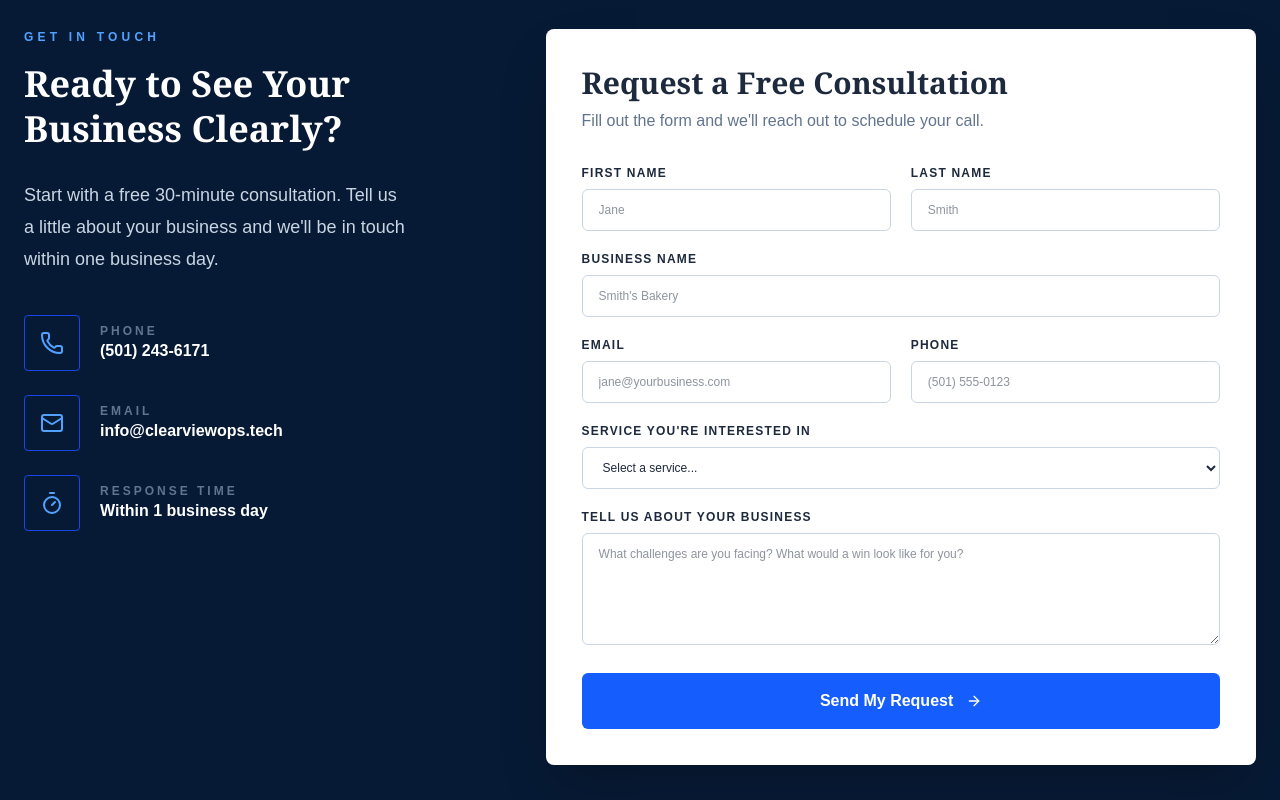
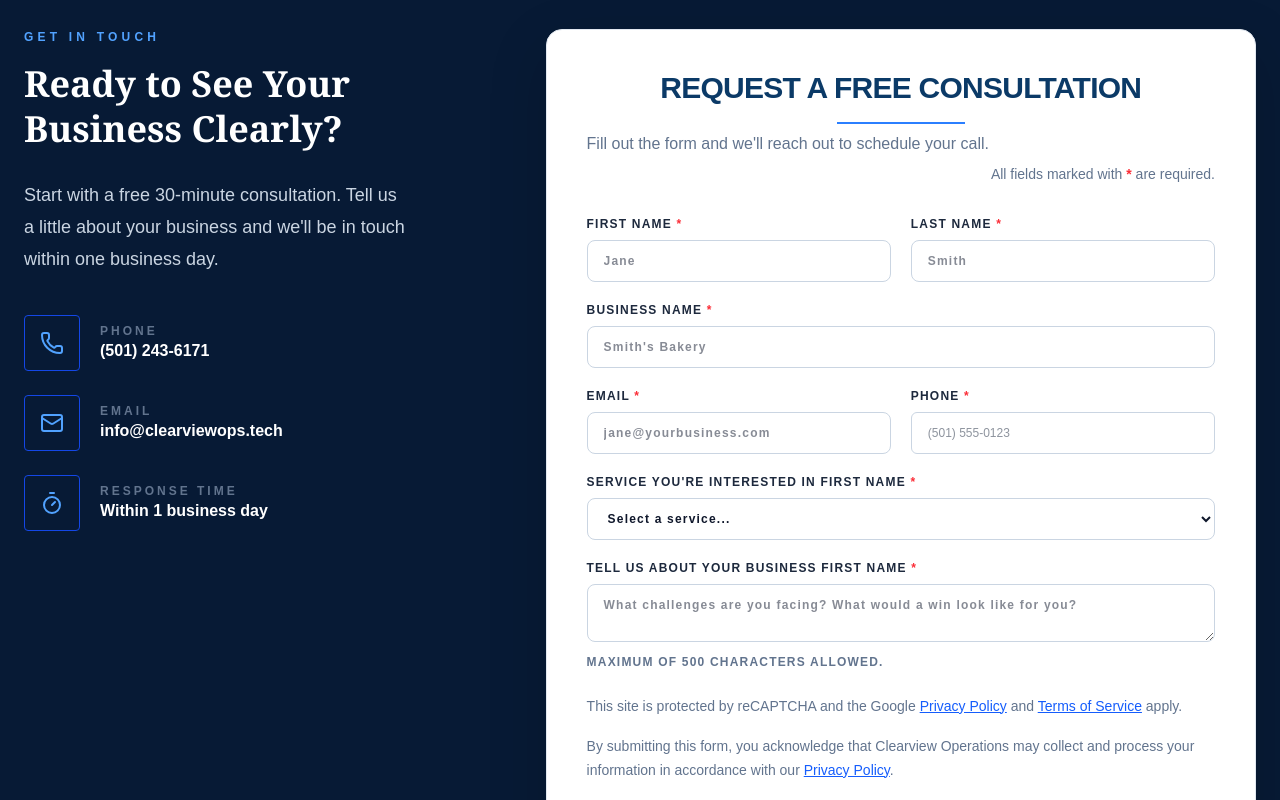
Before and after one commit to Mickey-Bancie/clearview-operations, a Next.js app: page / in a window 1280 px wide. Shown: the part 4980-5780 px from the top of the page. Built offline with nearby package versions, Linux system fonts and the light colour scheme.

Commit message:
Fixed contact form

```diff
--- a/app/page.tsx
+++ b/app/page.tsx
@@ -516,64 +516,69 @@ customer experiences, workflows, and service clarity.
           <form
   action="https://formspree.io/f/xqejrqol"
   method="POST"
-  className="rounded-lg bg-white p-9 text-slate-900 shadow-2xl"
+  className="rounded-2xl border border-slate-200 bg-white p-10 text-slate-900 shadow-[0_20px_60px_rgba(0,0,0,0.15)] backdrop-blur"
 >
-  <h3 className="font-serif text-3xl font-black text-slate-800">
+  <h3 className="text-center text-3xl font-black uppercase tracking-tight text-[#0b3a67]">
     Request a Free Consultation
   </h3>
-
+<div className="mx-auto mt-4 h-[2px] w-32 bg-blue-500" />
   <p className="mt-2 text-slate-500">
     Fill out the form and we'll reach out to schedule your call.
   </p>
 
+  <p className="mt-2 text-right text-sm text-slate-500">
+  All fields marked with{" "}
+  <span className="font-semibold text-red-500">*</span> are required.
+</p>
+
   <div className="mt-8 grid gap-5 md:grid-cols-2">
 
     <label className="text-xs font-black uppercase tracking-widest text-slate-800">
-      First Name
+      First Name <span className="text-red-500">*</span>
       <input
         type="text"
         name="firstName"
         required
-        className="mt-2 w-full rounded-md border border-slate-300 px-4 py-3 font-normal normal-case tracking-normal"
+        className="mt-2 w-full rounded-lg border border-slate-300 bg-white px-4 py-3 text-slate-900 outline-none transition-all duration-200 focus:border-blue-500 focus:ring-4 focus:ring-blue-100"
         placeholder="Jane"
       />
     </label>
 
     <label className="text-xs font-black uppercase tracking-widest text-slate-800">
-      Last Name
+      Last Name <span className="text-red-500">*</span>
       <input
         type="text"
         name="lastName"
         required
-        className="mt-2 w-full rounded-md border border-slate-300 px-4 py-3 font-normal normal-case tracking-normal"
+        className="mt-2 w-full rounded-lg border border-slate-300 bg-white px-4 py-3 text-slate-900 outline-none transition-all duration-200 focus:border-blue-500 focus:ring-4 focus:ring-blue-100"
         placeholder="Smith"
       />
     </label>
 
     <label className="text-xs font-black uppercase tracking-widest text-slate-800 md:col-span-2">
-      Business Name
+      Business Name <span className="text-red-500">*</span>
       <input
         type="text"
         name="businessName"
         required
-        className="mt-2 w-full rounded-md border border-slate-300 px-4 py-3 font-normal normal-case tracking-normal"
+        className="mt-2 w-full rounded-lg border border-slate-300 bg-white px-4 py-3 text-slate-900 outline-none transition-all duration-200 focus:border-blue-500 focus:ring-4 focus:ring-blue-100"
         placeholder="Smith's Bakery"
       />
     </label>
 
     <label className="text-xs font-black uppercase tracking-widest text-slate-800">
-      Email
+      Email <span className="text-red-500">*</span>
       <input
         type="email"
         name="email"
         required
-        className="mt-2 w-full rounded-md border border-slate-300 px-4 py-3 font-normal normal-case tracking-normal"
+        className="mt-2 w-full rounded-lg border border-slate-300 bg-white px-4 py-3 text-slate-900 outline-none transition-all duration-200 focus:border-blue-500 focus:ring-4 focus:ring-blue-100"
         placeholder="jane@yourbusiness.com"
       />
     </label>
 
     <label className="text-xs font-black uppercase tracking-widest text-slate-800">
-      Phone
+      Phone <span className="text-red-500">*</span>
       <input
         type="tel"
         name="phone"
@@ -584,12 +589,12 @@ customer experiences, workflows, and service clarity.
     </label>
 
     <label className="text-xs font-black uppercase tracking-widest text-slate-800 md:col-span-2">
-      Service You're Interested In
+      Service You're Interested In First Name <span className="text-red-500">*</span>
 
       <select
         name="service"
         required
-        className="mt-2 w-full rounded-md border border-slate-300 px-4 py-3 font-normal normal-case tracking-normal"
+        className="mt-2 w-full rounded-lg border border-slate-300 bg-white px-4 py-3 text-slate-900 outline-none transition-all duration-200 focus:border-blue-500 focus:ring-4 focus:ring-blue-100"
       >
         <option>Select a service...</option>
         <option>Customer Experience & Service Audits</option>
@@ -601,21 +606,56 @@ customer experiences, workflows, and service clarity.
     </label>
 
     <label className="text-xs font-black uppercase tracking-widest text-slate-800 md:col-span-2">
-      Tell Us About Your Business
+      Tell Us About Your Business First Name <span className="text-red-500">*</span>
 
       <textarea
         name="message"
         required
-        className="mt-2 min-h-28 w-full rounded-md border border-slate-300 px-4 py-3 font-normal normal-case tracking-normal"
+        maxLength={500}
+        className="mt-2 w-full rounded-lg border border-slate-300 bg-white px-4 py-3 text-slate-900 outline-none transition-all duration-200 focus:border-blue-500 focus:ring-4 focus:ring-blue-100"
         placeholder="What challenges are you facing? What would a win look like for you?"
       />
+      <p className="mt-2 text-xs text-slate-500">
+  Maximum of 500 characters allowed.
+</p>
     </label>
 
   </div>
 
+<p className="mt-6 text-sm leading-6 text-slate-500">
+  This site is protected by reCAPTCHA and the Google{" "}
+  <a
+    href="https://policies.google.com/privacy"
+    target="_blank"
+    className="text-blue-600 underline"
+  >
+    Privacy Policy
+  </a>{" "}
+  and{" "}
+  <a
+    href="https://policies.google.com/terms"
+    target="_blank"
+    className="text-blue-600 underline"
+  >
+    Terms of Service
+  </a>{" "}
+  apply.
+</p>
+
+<p className="mt-4 text-sm leading-6 text-slate-500">
+  By submitting this form, you acknowledge that Clearview Operations may collect
+  and process your information in accordance with our{" "}
+  <NextLink
+    href="/privacy-policy"
+    className="text-blue-600 underline"
+  >
+    Privacy Policy
+  </NextLink>.
+</p>
+
   <button
     type="submit"
-    className="mt-6 w-full rounded-md bg-blue-600 px-6 py-4 font-black text-white transition hover:bg-blue-500"
+    className="mt-8 w-full rounded-lg bg-[#0b3a67] px-6 py-4 text-sm font-bold uppercase tracking-wide text-white shadow-lg transition-all duration-300 hover:scale-[1.01] hover:bg-blue-700"
   >
     Send My Request <ArrowRight className="ml-2 inline h-4 w-4" />
   </button>
--- /dev/null
+++ b/app/terms-of-service/page.tsx
@@ -0,0 +1,15 @@
+export default function TermsOfServicePage() {
+  return (
+    <main className="min-h-screen bg-white px-6 py-24 text-slate-900">
+      <div className="mx-auto max-w-4xl">
+        <h1 className="text-4xl font-black text-[#0b3a67]">
+          Terms of Service
+        </h1>
+
+        <p className="mt-6 text-lg text-slate-600">
+          Terms and conditions for using Clearview Operations services and website.
+        </p>
+      </div>
+    </main>
+  );
+}
```
